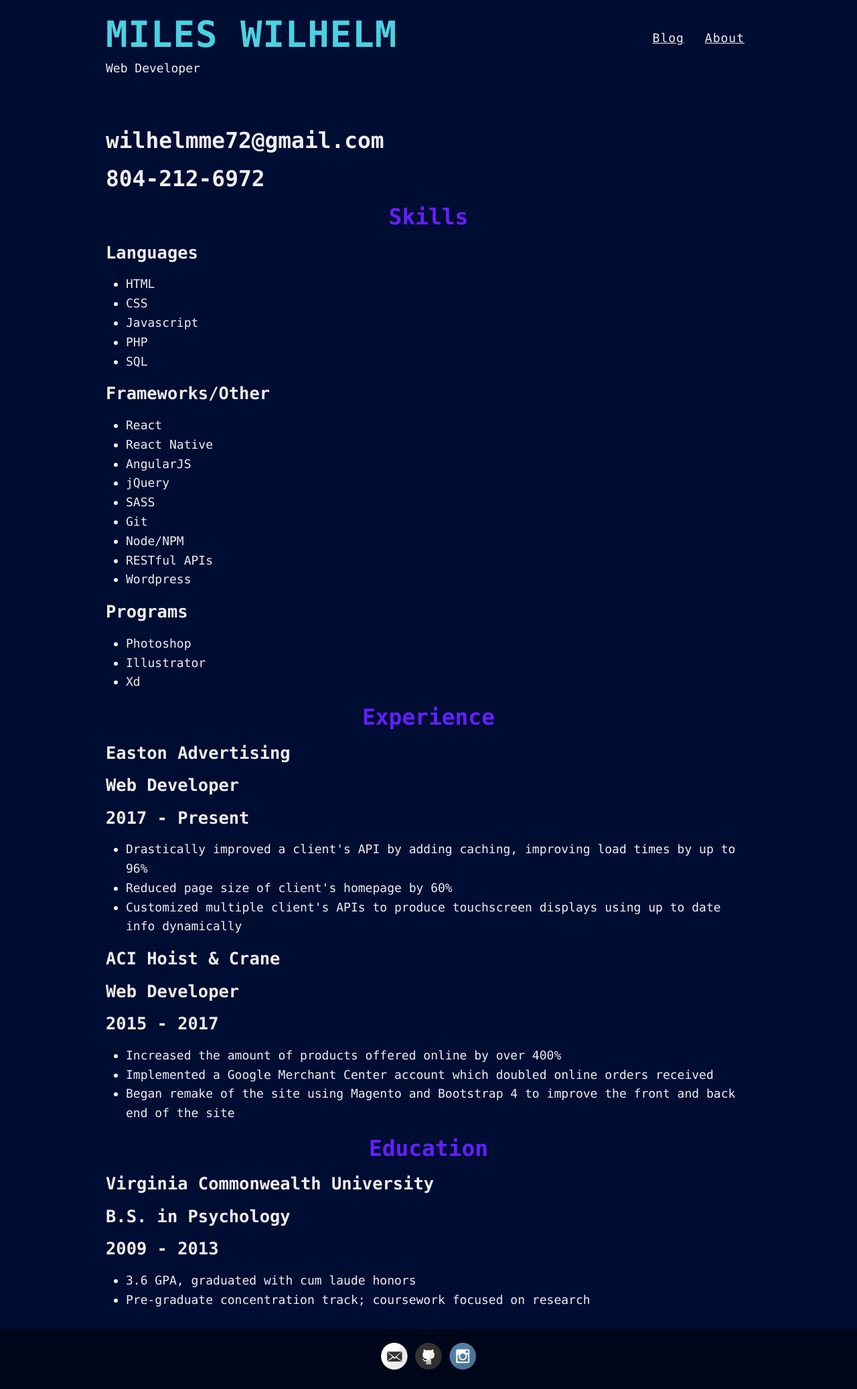
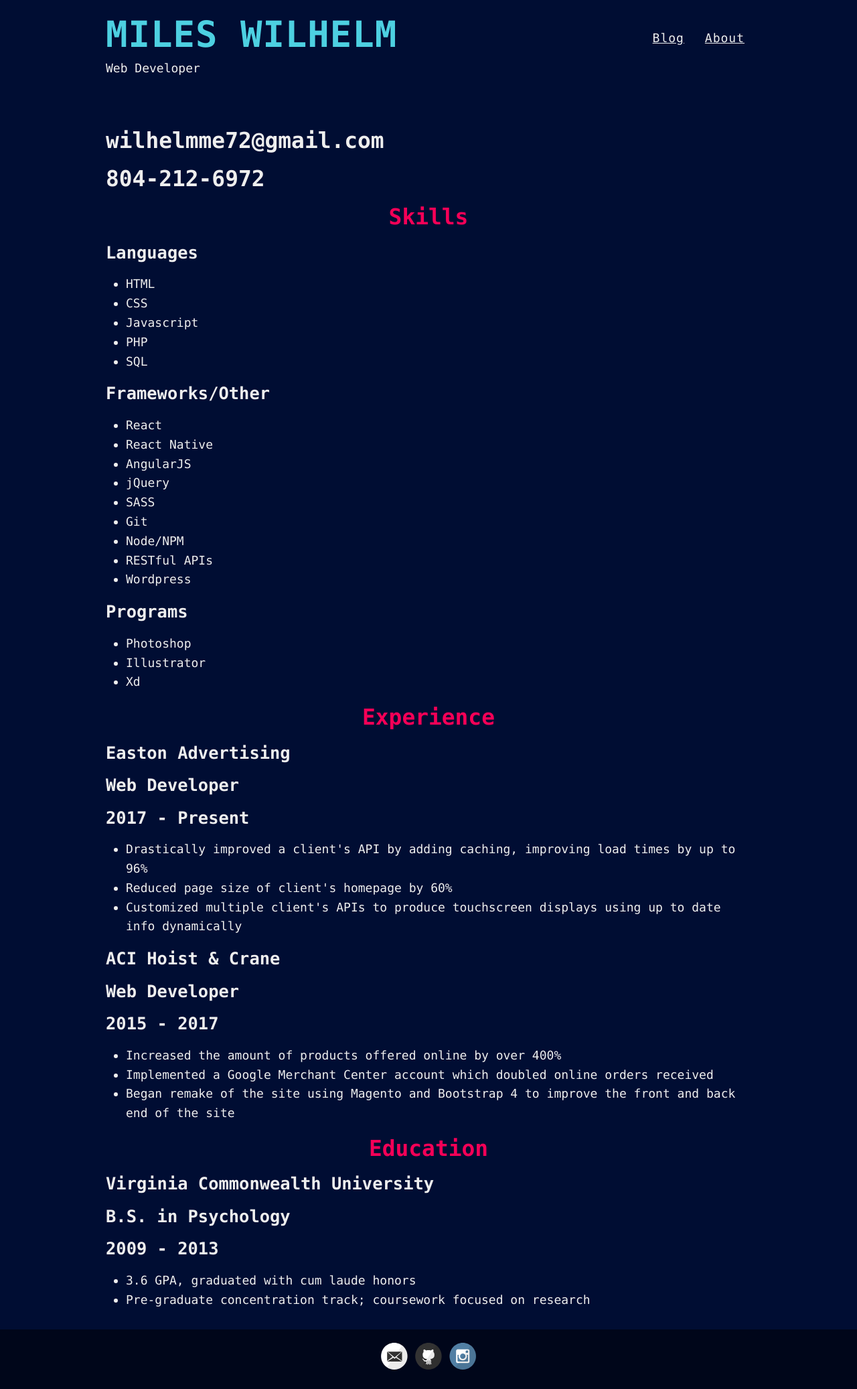
Before and after one commit to mileswilhelm/mileswilhelm.github.io, a Jekyll site: the page built from resume.md, in a window 1280 px wide. Shown: the whole page at 67% size. Built offline with Jekyll 4.4.1, drawn with Linux system fonts in a browser that asks for light colours.

Commit message:
Updated readability of resume

```diff
--- a/resume.md
+++ b/resume.md
@@ -4,7 +4,7 @@ title: Resume
 permalink: /resume/
 ---
 
-<h2 class="color-purple-alpha text-center">Skills</h2>
+<h2 class="color-pink-alpha text-center">Skills</h2>
 <h4>Languages</h4>
 <ul>
   <li>HTML</li>
@@ -34,7 +34,7 @@ permalink: /resume/
   <li>Xd</li>
 </ul>
 
-<h2 class="color-purple-alpha text-center">Experience</h2>
+<h2 class="color-pink-alpha text-center">Experience</h2>
 <h4>Easton Advertising</h4>
 <h5>Web Developer</h5>
 <h6>2017 - Present</h6>
@@ -55,7 +55,7 @@ permalink: /resume/
   <li>Began remake of the site using Magento and Bootstrap 4 to improve the front and back end of the site</li>
 </ul>
 
-<h2 class="color-purple-alpha text-center">Education</h2>
+<h2 class="color-pink-alpha text-center">Education</h2>
 <h4>Virginia Commonwealth University</h4>
 <h5>B.S. in Psychology</h5>
 <h6>2009 - 2013</h6>
--- a/style.scss
+++ b/style.scss
@@ -404,8 +404,8 @@ article.post {
 	top: -30px;
 }
 
-.color-purple-alpha {
-  color: $purple-alpha;
+.color-pink-alpha {
+  color: $pink-alpha;
 }
 
 .text-center {
```
